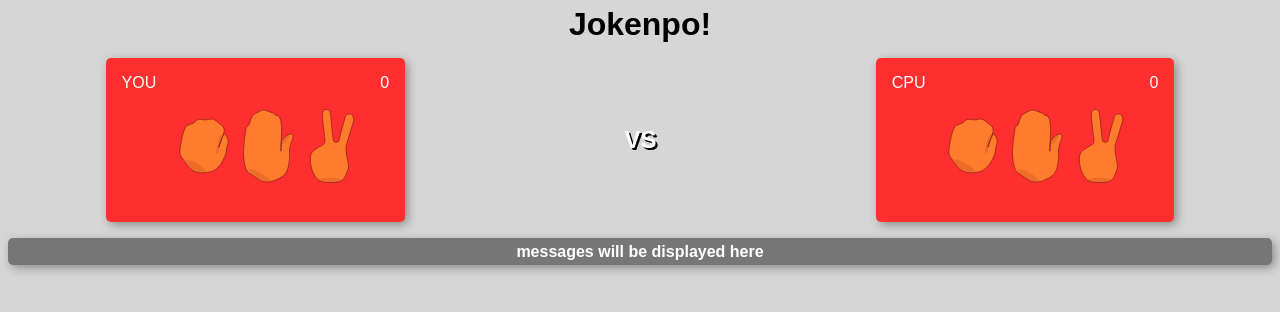
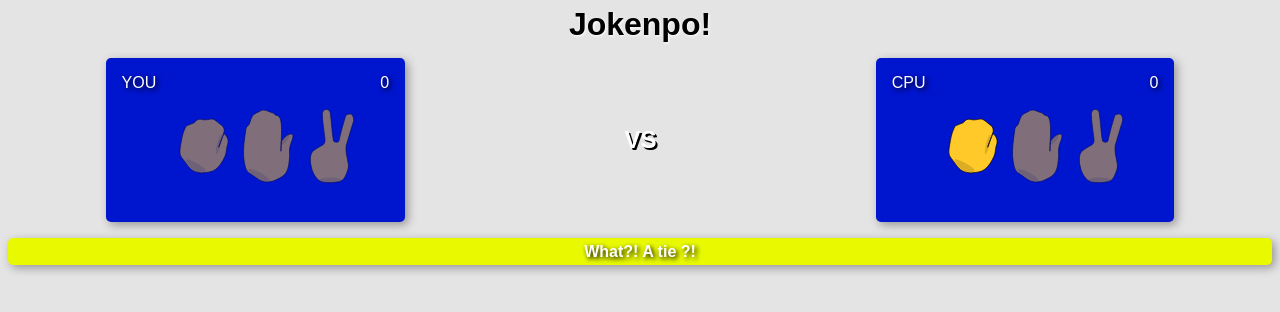
Before and after one commit to xitarps/jokenpo, a plain HTML site: page index.html in a window 1280 px wide. Both pictures are taken after a click on the picture 204 px from the left and 145 px from the top of the page. Drawn offline with Linux system fonts and the light colour scheme; a web font is replaced by a local one.

Commit message:
Add visual response of score and winning

```diff
--- a/index.html
+++ b/index.html
@@ -10,11 +10,11 @@
 </head>
 <body>
   <main id="game">
-    <h1 id="title">Jokenpo!</h1>
+    <h1 id="title" class="light">Jokenpo!</h1>
     <div id="board">
 
       <div id="player" class="game_field_space">
-          <div id="player_name">
+          <div id="player_name" class="shadow">
             YOU
           </div>
           <div id="payer_moves" class='move_options'>
@@ -28,33 +28,33 @@
               <img id="player_scissor_img" class='choosable' src="images/scissor.svg" alt="scissor">
             </div>
           </div>
-          <div id="player_score" class="score">
+          <div id="player_score" class="score shadow">
             0
           </div>
       </div>
 
-      <div id="versus" class="game_field_space">
+      <div id="versus" class="game_field_space shadow">
           <h2>
             VS
           </h3>
       </div>
 
-      <div id="computer" class="game_field_space">
+      <div id="computer" class="game_field_space shadow">
           <div id="computer_name">
             CPU
           </div>
           <div id="computer_moves" class='move_options'>
               <div id="computer_rock">
-                <img id="computer_rock_img" src="images/rock.svg" alt="rock">
+                <img id="computer_rock_img" class='computer_hand_img' src="images/rock.svg" alt="rock">
               </div>
               <div id="computer_paper">
-                <img id="computer_paper_img" src="images/paper.svg" alt="paper">
+                <img id="computer_paper_img" class='computer_hand_img' src="images/paper.svg" alt="paper">
               </div>
               <div id="computer_scissor">
-                <img id="computer_scissor_img" src="images/scissor.svg" alt="scissor">
+                <img id="computer_scissor_img" class='computer_hand_img' src="images/scissor.svg" alt="scissor">
               </div>
           </div>
-          <div id="computer_score"  class="score">
+          <div id="computer_score"  class="score shadow">
             0
           </div>
       </div>
@@ -63,7 +63,7 @@
 
     <div id="messages">
       <h4 id="notice">
-        messages will be displayed here
+        Let the game begin!
       </h4>
     </div>
   </main>
--- a/jokenpo.css
+++ b/jokenpo.css
@@ -7,7 +7,7 @@ html,body{
   color: #ffffff;
 }
 body{
-  background-color: #d6d6d6;
+  background-color: #e4e4e4;
 }
 #game {
   display: flex;
@@ -39,7 +39,7 @@ img{
 .game_field_space {
   display: flex;
   flex-direction: row;
-  background-color: #ff2f2f;
+  background-color: #0015ce;
   margin: 0.5em;
   padding: 1em;
   border-radius: 5px;
@@ -67,7 +67,7 @@ h2{
   margin: 1em;
 }
 #messages{
-  background-color: #22222200;
+  background-color: #eeff0000;
 }
 #notice{
   text-align: center;
@@ -76,4 +76,11 @@ h2{
   padding: 0.3em;
   border-radius: 5px;
   box-shadow: 3px 3px 10px #00000057;
+  text-shadow:2px 2px 5px #000000;
 }
+.shadow{
+  text-shadow:2px 2px 5px #000000;
+}
+.light{
+  text-shadow:1px 1px 3px #ffffff;
+}
--- a/jokenpo.js
+++ b/jokenpo.js
@@ -1,19 +1,23 @@
-let score= {player: 0 ,computer: 0}
+let score = {player: 0 ,computer: 0};
+let green = '#1eff00';
+let yellow ='#e9fa00';
+let blue = '#0015ce';
+let red = '#ff0000';
 
 window.onload = ()=>{
-  set_image_visibility_listenner()
+  set_image_visibility_listenner();
   set_hands_click_listeners();
 
 }
 
 function fetch_images(selector){
-  return document.querySelectorAll(selector)
+  return document.querySelectorAll(selector);
 }
 
 function set_image_visibility_listenner(){
-  let images = fetch_images('.choosable')
+  let images = fetch_images('.choosable');
 
-  set_images_to_not_selected()
+  set_images_to_not_selected('img');
 
   images.forEach(element => {
     element.addEventListener('mouseover',(event)=>{
@@ -25,31 +29,35 @@ function set_image_visibility_listenner(){
   });
 }
 
-function set_images_to_not_selected(){
-  let images = fetch_images('img')
+function set_images_to_not_selected(selector){
+  let images = fetch_images(selector);
   images.forEach(element => {
-    element.style.opacity = 0.5
+    element.style.opacity = 0.5;
   });
+}
+function set_images_to_selected(move){
+  let image = document.querySelector(`#computer_${move}_img`);
+  image.style.opacity = 1;
 }
 
 function reset_score(){
-  let score = document.querySelectorAll('.score')
+  let score = document.querySelectorAll('.score');
   score.forEach(element => {
-    element.innerHTML = 0
+    element.innerHTML = 0;
   });
 }
 
 function increase_score({score,who}){
   if(who == 'player')return score.player++;
-  score.computer++;
+  score.computer++;;
 }
 
 function update_score_view(){
   let player_score = document.querySelector('#player_score');
   let computer_score = document.querySelector('#computer_score');
 
-  player_score.innerHTML = score.player
-  computer_score.innerHTML = score.computer
+  player_score.innerHTML = score.player;
+  computer_score.innerHTML = score.computer;
 }
 
 function set_hands_click_listeners(){
@@ -63,12 +71,39 @@ function set_hands_click_listeners(){
 
 }
 
+function set_notice(message){
+  let notice = document.querySelector('#notice');
+  notice.innerHTML = message;
+}
+function set_notice_color(color){
+  let notice = document.querySelector('#notice');
+  notice.style.backgroundColor = color;
+}
+function set_winning_color(){
+  let player = document.querySelector("#player");
+  let computer = document.querySelector("#computer");
+
+  if(score.player > score.computer){
+    player.style.backgroundColor = green;
+    computer.style.backgroundColor = red;
+  }else if(score.player < score.computer){
+    player.style.backgroundColor = red;
+    computer.style.backgroundColor = green;
+  }else{
+    player.style.backgroundColor = blue;
+    computer.style.backgroundColor = blue;
+  }
+
+}
+
 function play_jokenpo(element){
   let moves = ['rock','paper','scissor']
   let player_move = element.id.split('_')[1]
   let randon_zero_one_or_two = Math.floor(Math.random() * 3);
   let computer_move = moves[randon_zero_one_or_two]
-  console.log(computer_move)
+
+  set_images_to_not_selected('.computer_hand_img');
+  set_images_to_selected(computer_move);
 
   //jokenpo rules
   if((player_move == 'rock' && computer_move == 'scissor') ||
@@ -76,11 +111,19 @@ function play_jokenpo(element){
     (player_move == 'paper' && computer_move == 'rock')){
     increase_score({score, who:'player'});
     update_score_view();
+    set_notice('Nice! you won!');
+    set_notice_color(green);
+
   }else if(player_move == computer_move){
-    //then do nothing...
+    set_notice('What?!  A tie ?!');
+    set_notice_color(yellow);
+
   }
   else{
     increase_score({score, who:'computer'});
-    update_score_view()
+    update_score_view();
+    set_notice('Ops... maybe next time, huh?');
+    set_notice_color(red);
   }
+  set_winning_color();
 }
```
